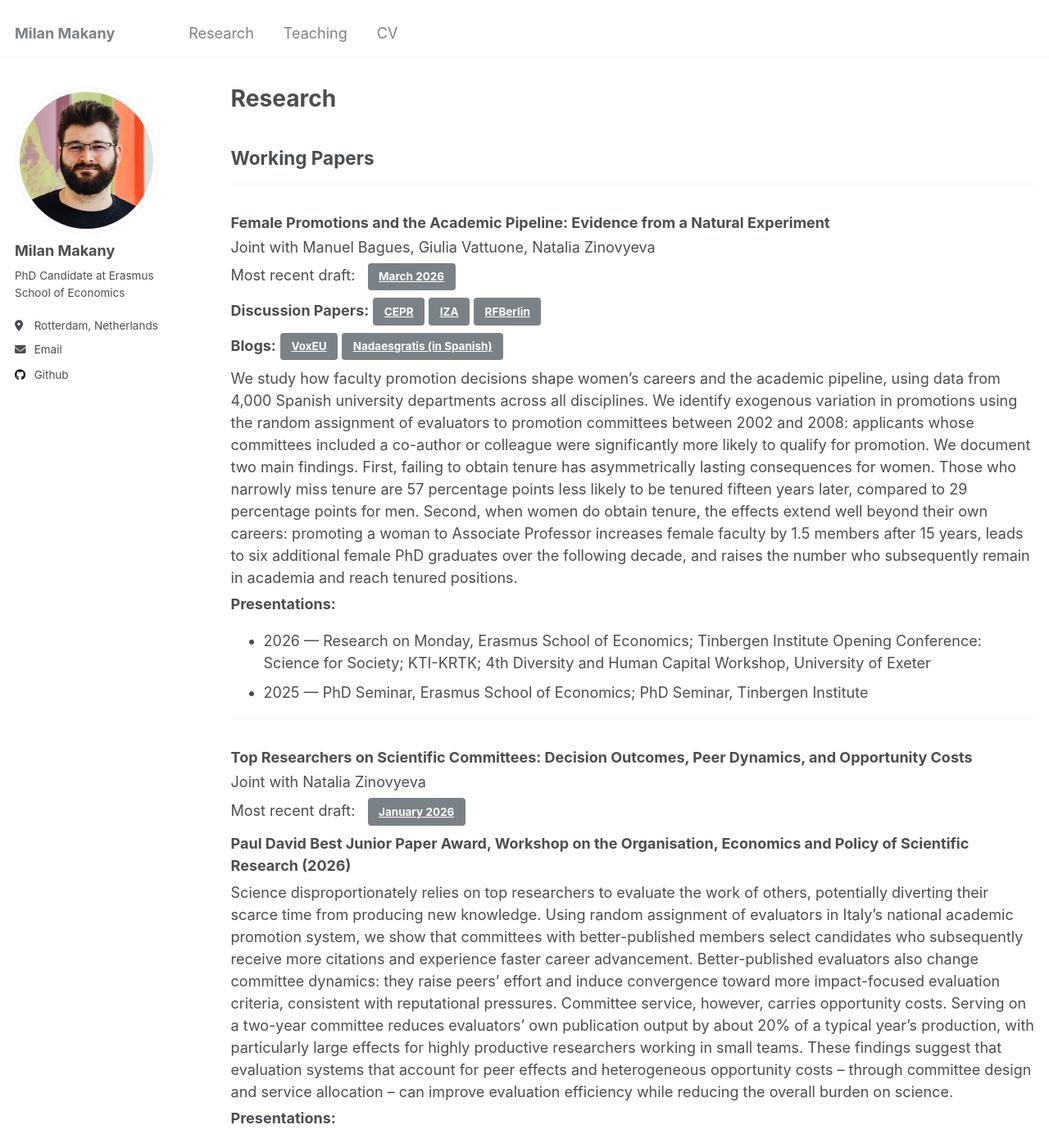
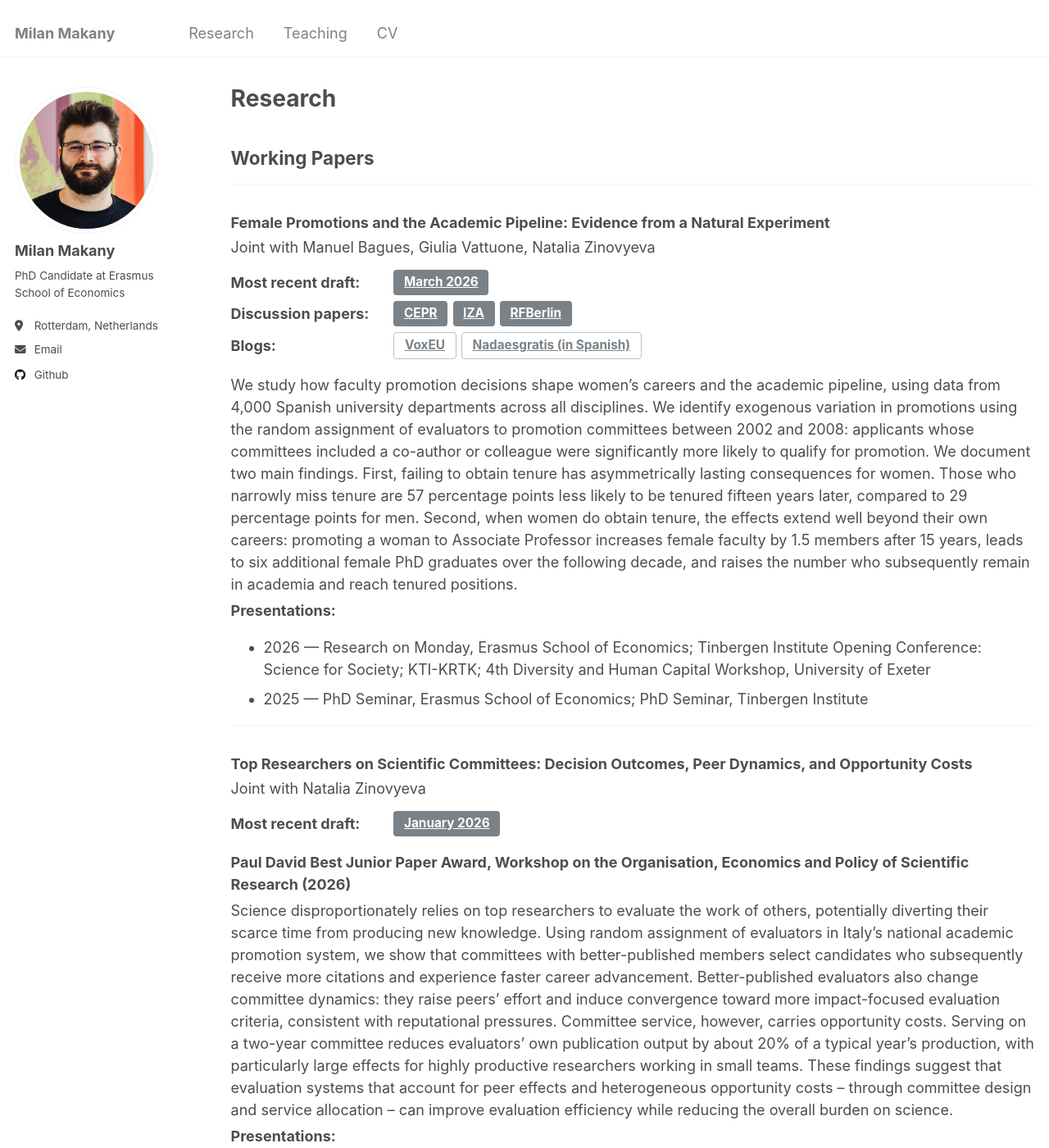
Before and after one commit to makany-milan/makany-milan.github.io, a Jekyll site: the page built from _pages/research.html, in a window 1280 px wide and 1400 px high. Shown: the whole window at 82% size. Built offline with Jekyll 4.4.1, drawn with Linux system fonts in a browser that asks for light colours; some of the changed text lies outside the part shown.

Commit message:
nicer buttons

```diff
--- a/_pages/research.html
+++ b/_pages/research.html
@@ -27,41 +27,90 @@ author_profile: true
               <p class="collaborators">Joint with {{ post.collaborators }}</p>
         {% endif %}
 
-        <p class="archive__item-meta">
+
+      <div class="archive__item-links">
         {% if post.date %}
           {% if post.category == 'preprint' %}
-              <span class="archive__item-date">Most recent draft: <a href="{{ post.paperurl }}" target="_blank" rel="noopener noreferrer" class="btn btn--primary" style="margin-left: 10px;">{{ post.date | date: "%B %Y" }}</a></span>
+            <div class="archive__item-link-row">
+              <span class="archive__item-link-label">Most recent draft:</span>
+
+              {% if post.paperurl %}
+                <a href="{{ post.paperurl }}"
+                  target="_blank"
+                  rel="noopener noreferrer"
+                  class="btn btn--primary archive__item-link-btn">
+                  {{ post.date | date: "%B %Y" }}
+                </a>
+              {% else %}
+                <span>{{ post.date | date: "%B %Y" }}</span>
+              {% endif %}
+            </div>
           {% elsif post.category == 'progress' %}
-              <span class="archive__item-date">Expected: {{ post.date | date: "%Y" }}</span>
+            <div class="archive__item-link-row">
+              <span class="archive__item-link-label">Expected:</span>
+              <span>{{ post.date | date: "%Y" }}</span>
+            </div>
           {% elsif post.category == 'published' %}
-              <span class="archive__item-date">{{ post.date | date: "%Y" }}</span>
+            <div class="archive__item-link-row">
+              <span class="archive__item-link-label">Published:</span>
+              <span>{{ post.date | date: "%Y" }}</span>
+            </div>
           {% endif %}
         {% endif %}
-        </p>
 
-        <p class="archive__item-meta">
         {% if post.ceprurl or post.izaurl or post.rfberlinurl %}
-            <strong>Discussion Papers:</strong>
-          {% endif %}
+          <div class="archive__item-link-row">
+            <span class="archive__item-link-label">Discussion papers:</span>
 
+            <div class="archive__item-link-buttons">
               {% if post.ceprurl %}
-            <a href="{{ post.ceprurl }}" target="_blank" rel="noopener noreferrer" class="btn btn--primary">CEPR</a>
+                <a href="{{ post.ceprurl }}"
+                  target="_blank"
+                  rel="noopener noreferrer"
+                  class="btn btn--primary archive__item-link-btn">
+                  CEPR
+                </a>
               {% endif %}
 
               {% if post.izaurl %}
-            <a href="{{ post.izaurl }}" target="_blank" rel="noopener noreferrer" class="btn btn--primary">IZA</a>
+                <a href="{{ post.izaurl }}"
+                  target="_blank"
+                  rel="noopener noreferrer"
+                  class="btn btn--primary archive__item-link-btn">
+                  IZA
+                </a>
               {% endif %}
 
               {% if post.rfberlinurl %}
-            <a href="{{ post.rfberlinurl }}" target="_blank" rel="noopener noreferrer" class="btn btn--primary">RFBerlin</a>
+                <a href="{{ post.rfberlinurl }}"
+                  target="_blank"
+                  rel="noopener noreferrer"
+                  class="btn btn--primary archive__item-link-btn">
+                  RFBerlin
+                </a>
               {% endif %}
-        </p>
+            </div>
+          </div>
+        {% endif %}
 
         {% if post.blogs and post.blogs.size > 0 %}
-          <p class="archive__item-blogs">
-            <strong>Blogs:</strong> {% for blog in post.blogs %} <a href="{{ blog.url }}" target="_blank" rel="noopener noreferrer" class="btn btn--primary">{{ blog.title }}</a> {% endfor %}
-          </p>
+          <div class="archive__item-link-row">
+            <span class="archive__item-link-label">Blogs:</span>
+
+            <div class="archive__item-link-buttons">
+              {% for blog in post.blogs %}
+                <a href="{{ blog.url }}"
+                  target="_blank"
+                  rel="noopener noreferrer"
+                  class="btn btn--inverse archive__item-link-btn">
+                  {{ blog.title }}
+                </a>
+              {% endfor %}
+            </div>
+          </div>
         {% endif %}
+      </div>
+
 
         {% if post.award %}
           <p class="archive__item-award">
--- a/assets/css/main.scss
+++ b/assets/css/main.scss
@@ -50,3 +50,44 @@
   font-size: 0.92em;
   line-height: 1.45;
 }
+
+.archive__item-links {
+  margin: 0.75rem 0 1rem;
+}
+
+.archive__item-link-row {
+  display: flex;
+  align-items: center;
+  gap: 0.55rem;
+  margin: 0.4rem 0;
+}
+
+.archive__item-link-label {
+  flex: 0 0 10.5rem;
+  font-weight: 700;
+}
+
+.archive__item-link-buttons {
+  display: flex;
+  flex-wrap: wrap;
+  gap: 0.35rem;
+}
+
+.archive__item-link-btn {
+  margin: 0;
+  padding: 0.35rem 0.7rem;
+  font-size: 0.85rem;
+  line-height: 1.2;
+}
+
+@media (max-width: 600px) {
+  .archive__item-link-row {
+    align-items: flex-start;
+    flex-direction: column;
+    gap: 0.3rem;
+  }
+
+  .archive__item-link-label {
+    flex-basis: auto;
+  }
+}
```
Lines whose indentation alone changed are shown as unchanged.
